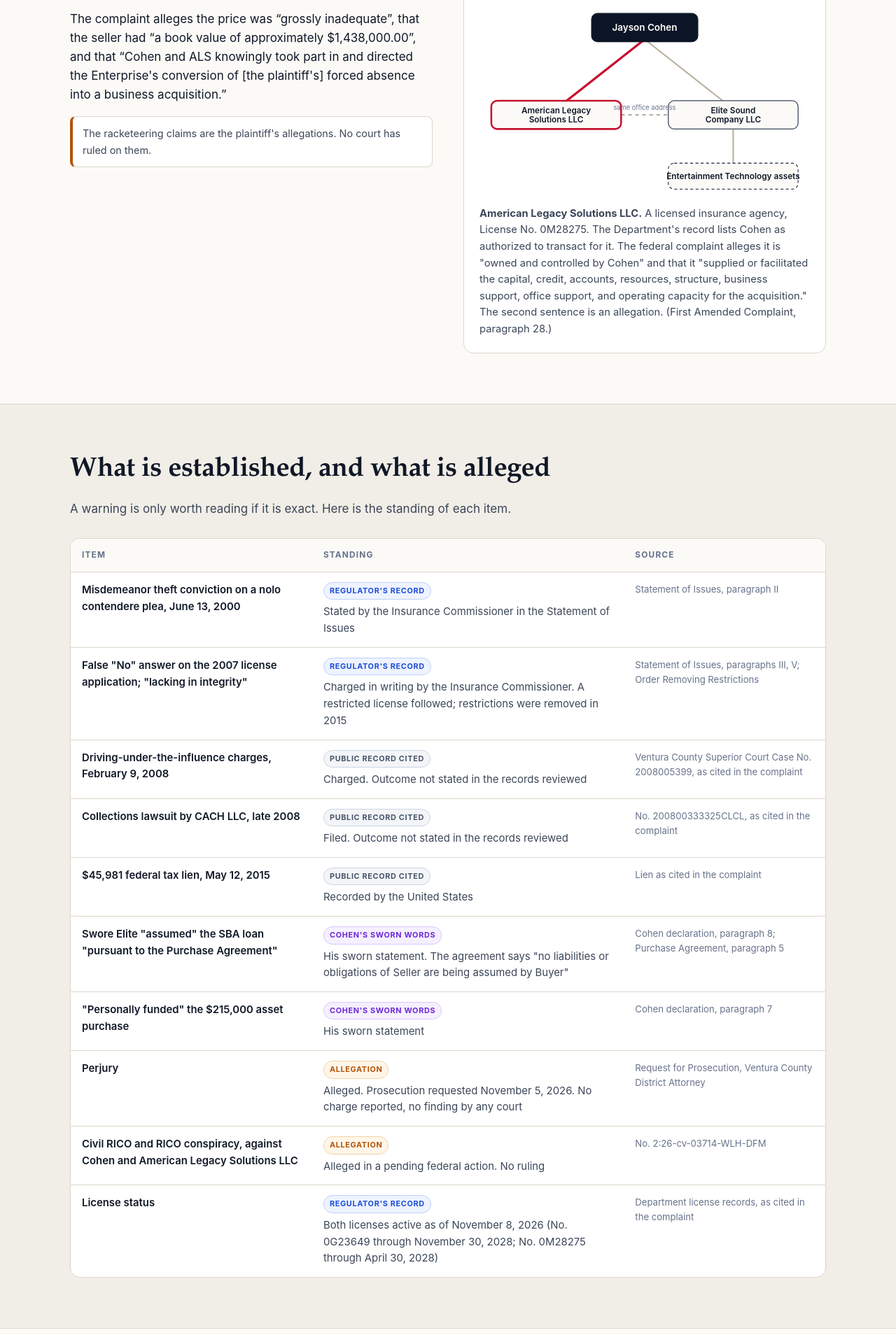
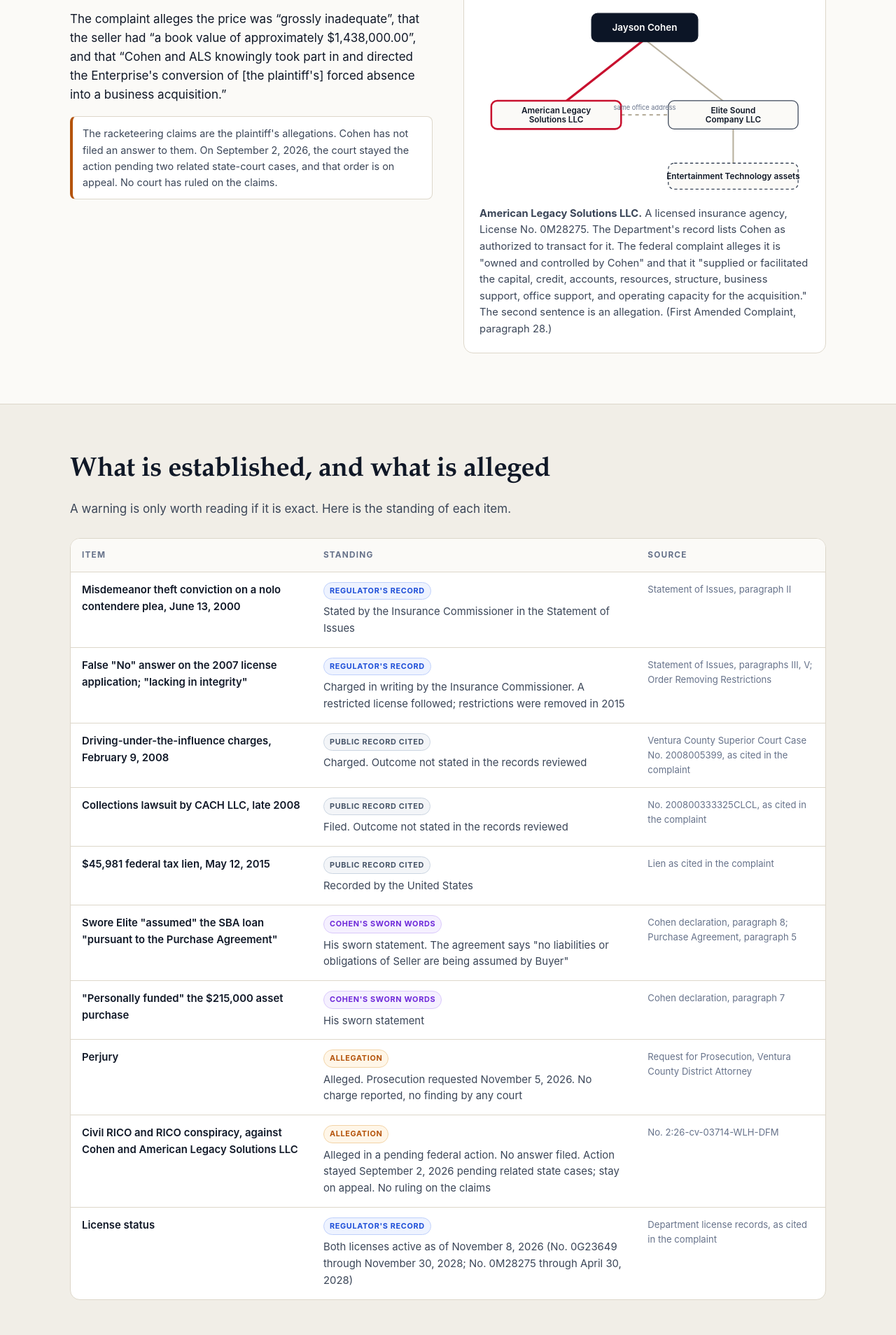
Before and after one commit to martin57290-png/Jayson-Cohen-, a plain HTML site: page index.html in a window 1280 px wide. Shown: the part 4511-6419 px from the top of the page at 70% size. Drawn offline with Linux system fonts and the light colour scheme.

Commit message:
State federal action status: no answer filed, action stayed, stay on appeal
Co-Authored-By: Claude Fable 5.2 <noreply@anthropic.com>
Claude-Session: https://claude.ai/code/session_013tozXsfprD3eCEKsVFFRva

```diff
--- a/app.js
+++ b/app.js
@@ -236,7 +236,7 @@
     ['Swore Elite "assumed" the SBA loan "pursuant to the Purchase Agreement"', 'sworn', 'His sworn statement. The agreement says "no liabilities or obligations of Seller are being assumed by Buyer"', 'Cohen declaration, paragraph 8; Purchase Agreement, paragraph 5'],
     ['"Personally funded" the $215,000 asset purchase', 'sworn', 'His sworn statement', 'Cohen declaration, paragraph 7'],
     ['Perjury', 'alleg', 'Alleged. Prosecution requested November 5, 2026. No charge reported, no finding by any court', 'Request for Prosecution, Ventura County District Attorney'],
-    ['Civil RICO and RICO conspiracy, against Cohen and American Legacy Solutions LLC', 'alleg', 'Alleged in a pending federal action. No ruling', 'No. 2:26-cv-03714-WLH-DFM'],
+    ['Civil RICO and RICO conspiracy, against Cohen and American Legacy Solutions LLC', 'alleg', 'Alleged in a pending federal action. No answer filed. Action stayed September 2, 2026 pending related state cases; stay on appeal. No ruling on the claims', 'No. 2:26-cv-03714-WLH-DFM'],
     ['License status', 'reg', 'Both licenses active as of November 8, 2026 (No. 0G23649 through November 30, 2028; No. 0M28275 through April 30, 2028)', 'Department license records, as cited in the complaint']
   ];
   var tb = $('statusRows');
--- a/index.html
+++ b/index.html
@@ -107,7 +107,7 @@
       <p>Cohen and his insurance agency are named defendants in a federal racketeering action, United States District Court, Central District of California, No. 2:26-cv-03714-WLH-DFM. The First Amended Complaint pleads civil RICO and RICO conspiracy claims against Cohen and American Legacy Solutions LLC, among others.</p>
       <p>One fact is not an allegation. Cohen swore that he <q>personally funded the $215,000.00 payment</q> by which Elite Sound Company LLC, which he swore he owns ninety percent of, bought the assets of Entertainment Technology, LLC.</p>
       <p>The complaint alleges the price was <q>grossly inadequate</q>, that the seller had <q>a book value of approximately $1,438,000.00</q>, and that <q>Cohen and ALS knowingly took part in and directed the Enterprise's conversion of [the plaintiff's] forced absence into a business acquisition.</q></p>
-      <p class="note">The racketeering claims are the plaintiff's allegations. No court has ruled on them.</p>
+      <p class="note">The racketeering claims are the plaintiff's allegations. Cohen has not filed an answer to them. On September 2, 2026, the court stayed the action pending two related state-court cases, and that order is on appeal. No court has ruled on the claims.</p>
     </div>
     <div>
       <div class="bars" id="bars">
```
